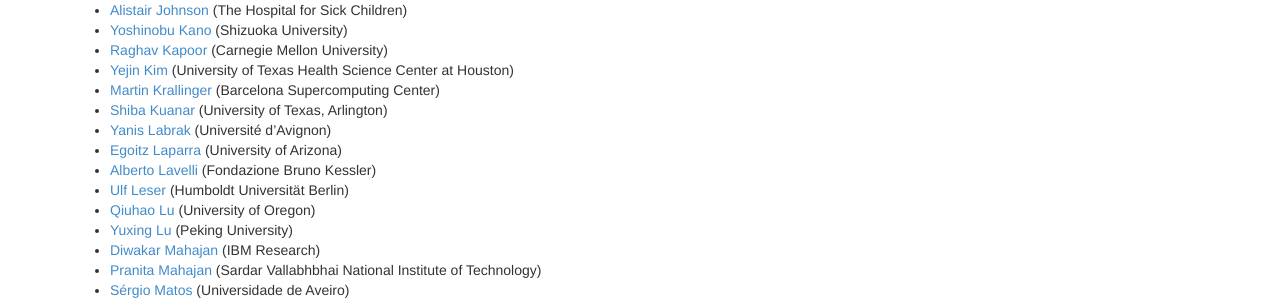
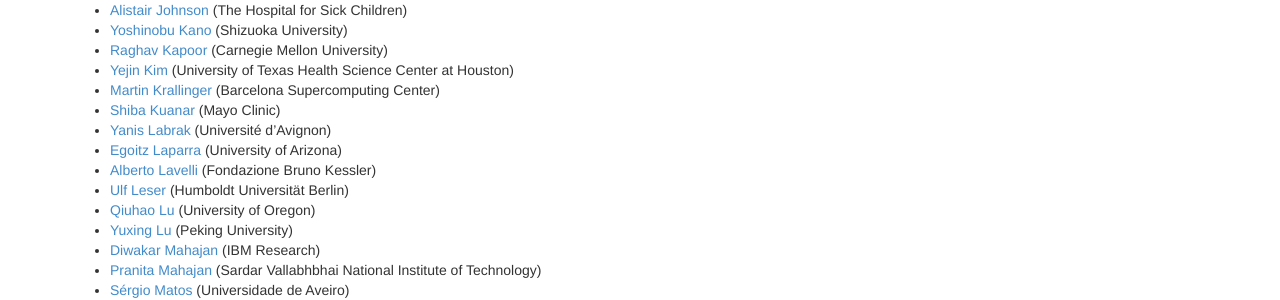
Before and after one commit to clinical-nlp/clinical-nlp.github.io, a Jekyll site: the page built from 2023/committee.md, in a window 1280 px wide and 900 px high, scrolled down 884 px. Shown: the part 158-458 px from the top of the window. Built offline with Jekyll 4.4.1, drawn with Linux system fonts in a browser that asks for light colours; nearby versions of some CDN libraries; comment, search, counter and statistics services are not loaded.

Commit message:
Update affiliation for Shiba
Previously: "The University of Texas Arlington"
Now: "Mayo Clinic"

```diff
--- a/_data/2023/program_committee.yml
+++ b/_data/2023/program_committee.yml
@@ -332,7 +332,7 @@
     - emails: shiba.kuanar@mavs.uta.edu
       first_name: Shiba
       google_scholar_id: https://scholar.google.com/citations?user=hcR8BvgAAAAJ&hl=en
-      institution: University of Texas, Arlington
+      institution: Mayo Clinic
       last_name: Kuanar
       name: Shiba Kuanar
       username: ~Shiba_Kuanar1
```
